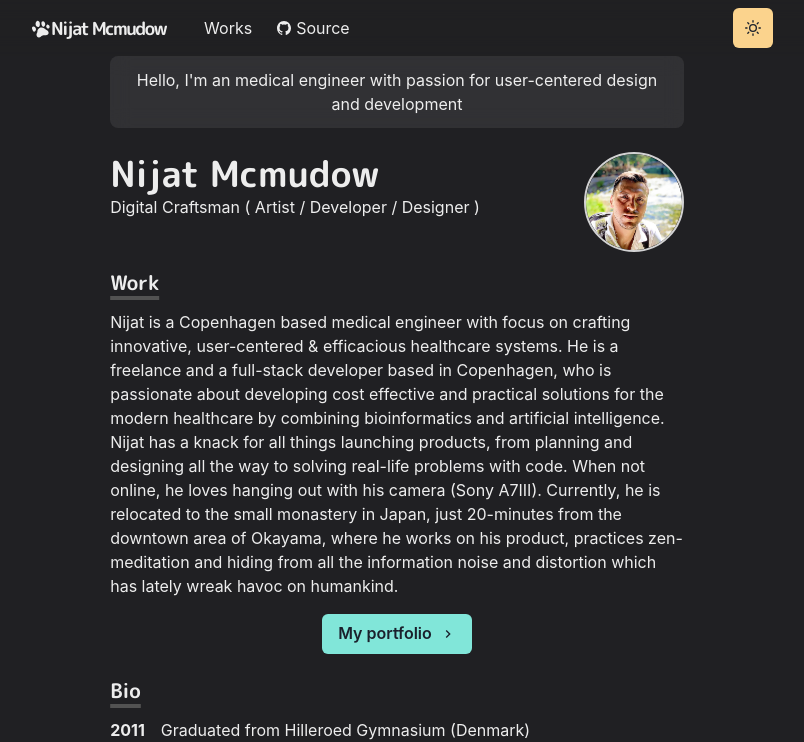
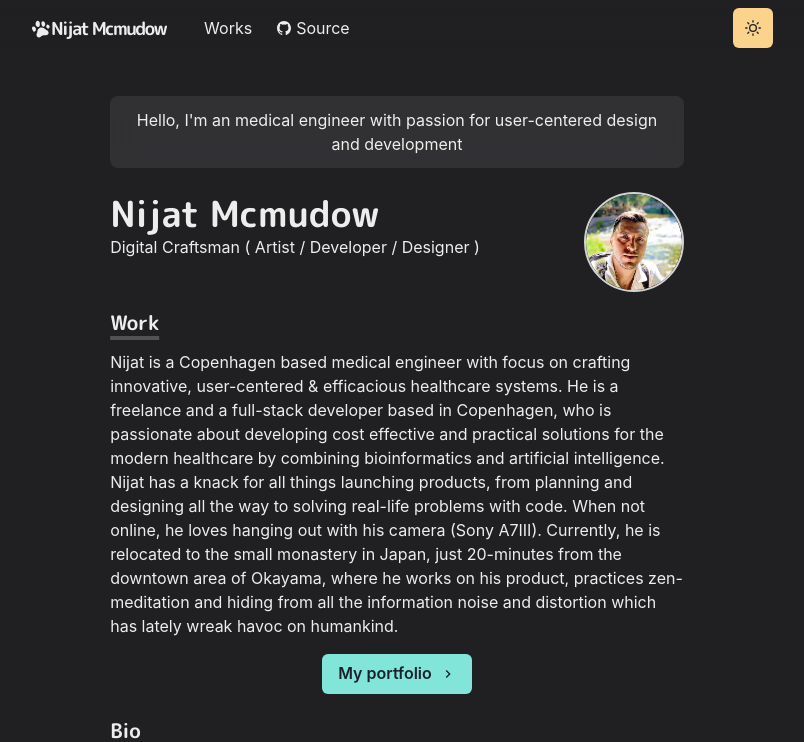
Before and after one commit to nmakhmudov/nm-portfolio, a Next.js app: page / in a window 1280 px wide. Shown: the top 742 px of the page, without its empty margins (243-1047 px from the left). Built offline with nearby package versions, Linux system fonts and the light colour scheme.

Commit message:
Padding added

```diff
--- a/components/layouts/main.js
+++ b/components/layouts/main.js
@@ -29,7 +29,7 @@ const Main = ({ children, router }) => {
 
       <NavBar path={router.asPath} />
 
-      <Container maxW="container.md" pt={14}>
+      <Container maxW="container.md" pt={24}>
 
 
         {children}
```
